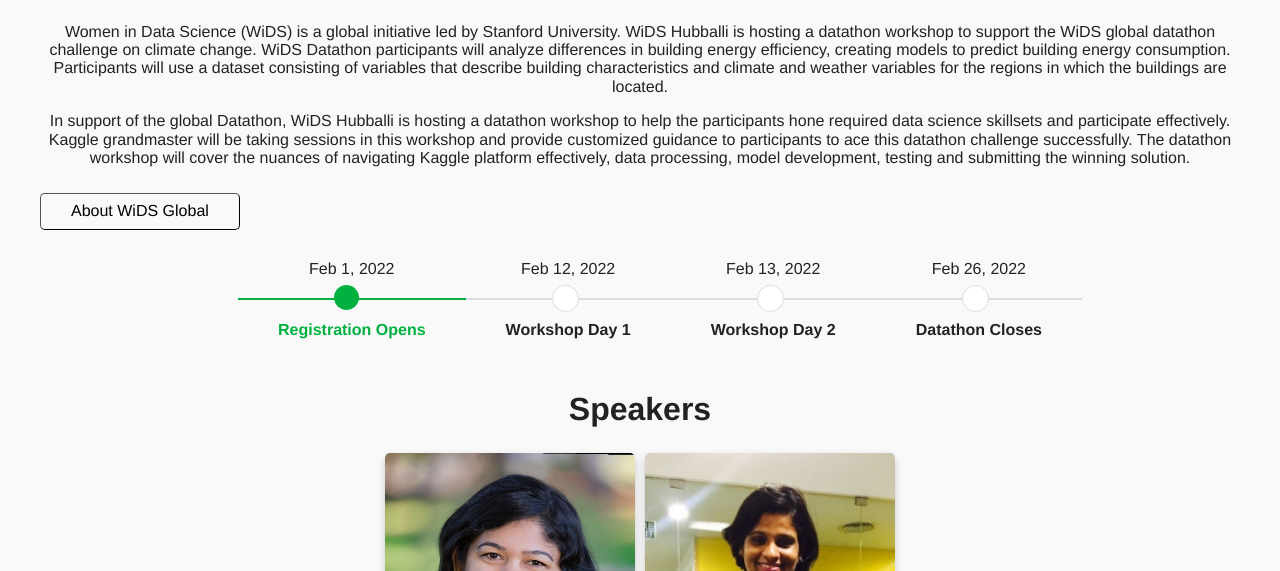
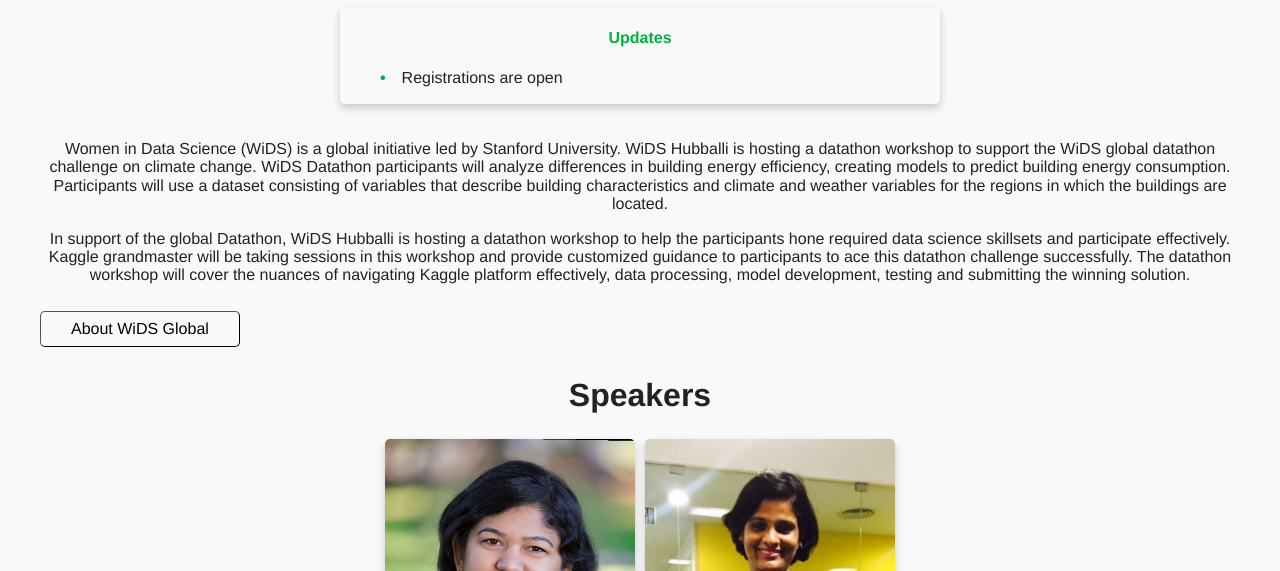
Before and after one commit to aryan828/WiDS, a website built with Parcel: page index.html in a window 1280 px wide. Shown: the part 529-1100 px from the top of the page. Built offline with nearby package versions, Linux system fonts and the light colour scheme.

Commit message:
removed timeline and added update section

```diff
--- a/css/render.css
+++ b/css/render.css
@@ -49,6 +49,29 @@
   /*margin: 10px;*/
   text-align: center;
   font-weight: normal;
+}
+
+#updates {
+  max-width: 600px;
+  margin: 10px auto;
+  padding: 1px 0;
+  box-shadow: 0 4px 8px 0 rgba(0,0,0,0.2);
+  border-radius: 5px;
+}
+
+ul {
+  list-style: none;
+}
+
+ul li::before {
+  content: "\2022";
+  color: #00B140;
+  padding-right: 1em;
+  font-weight: bolder;
+}
+
+#updates h4 {
+  text-align: center;
 }
 
 button {
@@ -118,85 +141,6 @@
 #head-img {
   display: flex;
   justify-content: center;
-}
-
-.timeline {
-  list-style-type: none;
-  display: flex;
-  align-items: center;
-  justify-content: center;
-}
-
-.li {
-  transition: all 200ms ease-in;
-}
-
-.timestamp {
-  margin-bottom: 20px;
-  padding: 0 40px;
-  display: flex;
-  flex-direction: column;
-  align-items: center;
-  font-weight: 100;
-}
-
-.status {
-  padding: 0 40px;
-  display: flex;
-  justify-content: center;
-  border-top: 2px solid #D6DCE0;
-  position: relative;
-  transition: all 200ms ease-in;
-}
-.status h4 {
-  font-weight: 600;
-}
-.status:before {
-  content: "";
-  width: 25px;
-  height: 25px;
-  background-color: white;
-  border-radius: 25px;
-  border: 1px solid #ddd;
-  position: absolute;
-  top: -15px;
-  left: 42%;
-  transition: all 200ms ease-in;
-}
-
-.li.complete .status {
-  border-top: 2px solid #00B140;
-}
-.li.complete .status:before {
-  background-color: #00B140;
-  border: none;
-  transition: all 200ms ease-in;
-}
-.li.complete .status h4 {
-  color: #00B140;
-}
-
-@media (min-device-width: 320px) and (max-device-width: 700px) {
-  .timeline {
-    list-style-type: none;
-    display: block;
-  }
-
-  .li {
-    transition: all 200ms ease-in;
-    display: flex;
-    width: inherit;
-  }
-
-  .timestamp {
-    width: 100px;
-  }
-
-  .status:before {
-    left: -8%;
-    top: 30%;
-    transition: all 200ms ease-in;
-  }
 }
 
 .tg  {border-collapse:collapse;border-spacing:0;}
--- a/index.html
+++ b/index.html
@@ -36,48 +36,18 @@
 
   <div class="content but"><button onclick="location.href='https://forms.gle/mRduNKJcVYPH55a2A'" type="button">Register</button></div>
 
+  <div id="updates">
+    <h4 style="color: #00B140">Updates</h4>
+    <ul>
+      <li>Registrations are open</li>
+    </ul>
+  </div>
+
   <div class="content" id="intro-text">
     <p>Women in Data Science (WiDS) is a global initiative led by Stanford University. WiDS Hubballi is hosting a datathon workshop to support the WiDS global datathon challenge on climate change. WiDS Datathon participants will analyze differences in building energy efficiency, creating models to predict building energy consumption. Participants will use a dataset consisting of variables that describe building characteristics and climate and weather variables for the regions in which the buildings are located.</p>
     <p>In support of the global Datathon, WiDS Hubballi is hosting a datathon workshop to help the participants hone required data science skillsets and participate effectively. Kaggle grandmaster will be taking sessions in this workshop and provide customized guidance to participants to ace this datathon challenge successfully. The datathon workshop will cover the nuances of navigating Kaggle platform effectively, data processing, model development, testing and submitting the winning solution.</p>
   </div>
   <div class="content but"><button onclick="location.href='https://www.widsconference.org/'" type="button" style="margin-top: 0">About WiDS Global</button></div>
-
-  <div class="content" style="margin-top: 30px">
-    <ul class="timeline" id="timeline">
-      <li class="li complete">
-        <div class="timestamp">
-          <span class="date">Feb 1, 2022</span>
-        </div>
-        <div class="status">
-          <h4> Registration Opens </h4>
-        </div>
-      </li>
-      <li class="li">
-        <div class="timestamp">
-          <span class="date">Feb 12, 2022</span>
-        </div>
-        <div class="status">
-          <h4> Workshop Day 1 </h4>
-        </div>
-      </li>
-      <li class="li">
-        <div class="timestamp">
-          <span class="date">Feb 13, 2022</span>
-        </div>
-        <div class="status">
-          <h4> Workshop Day 2 </h4>
-        </div>
-      </li>
-      <li class="li">
-        <div class="timestamp">
-          <span class="date">Feb 26, 2022</span>
-        </div>
-        <div class="status">
-          <h4> Datathon Closes </h4>
-        </div>
-      </li>
-    </ul>
-  </div>
 
   <div class="headings">Speakers</div>
   <div class="content"><div class="row">
```
